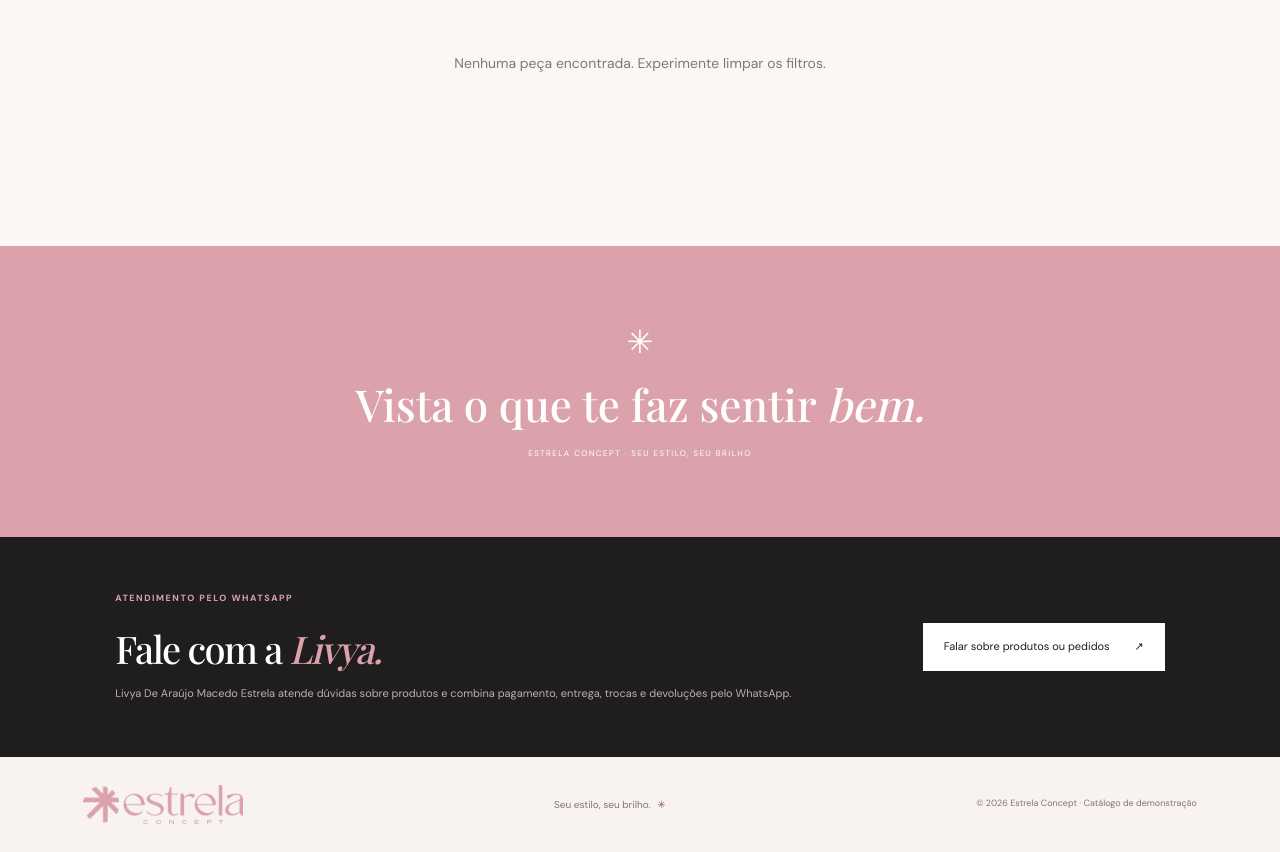
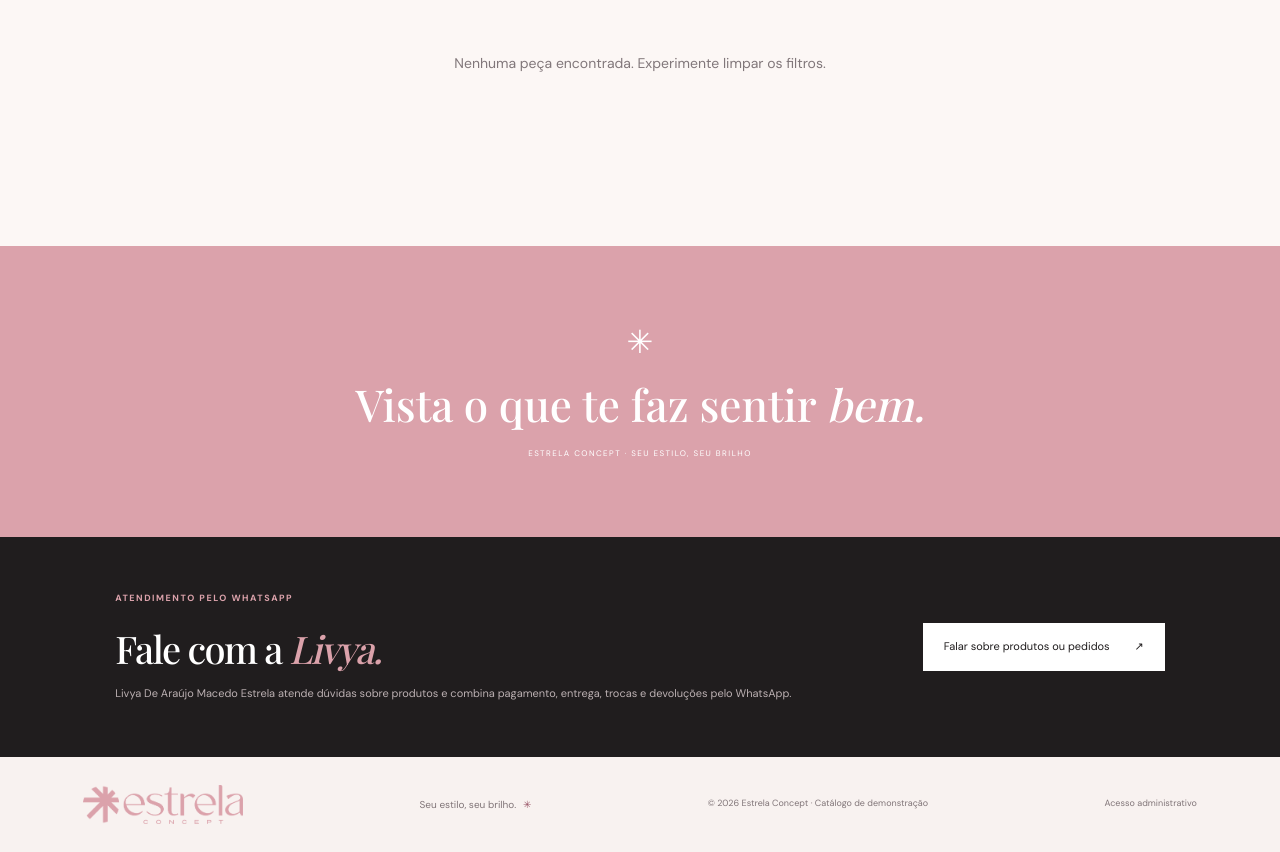
Before and after one commit to guilhermeestrela10/estrela-concept, a plain HTML site: page index.html in a window 1280 px wide. Shown: the part 1303-2155 px from the top of the page. Drawn offline with nearby package versions, Linux system fonts and the light colour scheme; no server answers.

Commit message:
Add discreet admin access link in footer

```diff
--- a/index.html
+++ b/index.html
@@ -70,7 +70,7 @@
     <section class="contact section-wrap" id="contato"><div><p class="eyebrow">ATENDIMENTO PELO WHATSAPP</p><h2>Fale com a <em>Livya.</em></h2><p>Livya De Araújo Macedo Estrela atende dúvidas sobre produtos e combina pagamento, entrega, trocas e devoluções pelo WhatsApp.</p></div><a class="button button-light" id="contact-link" target="_blank" rel="noreferrer">Falar sobre produtos ou pedidos <span>↗</span></a></section>
   </main>
 
-  <footer><a class="brand brand-footer" href="/" aria-label="Estrela Concept — início"><img class="brand-logo" src="/static/brand-horizontal.png" alt=""></a><span>Seu estilo, seu brilho. <span class="footer-star">✳︎</span></span><small>© 2026 Estrela Concept · Catálogo de demonstração</small></footer>
+  <footer><a class="brand brand-footer" href="/" aria-label="Estrela Concept — início"><img class="brand-logo" src="/static/brand-horizontal.png" alt=""></a><span>Seu estilo, seu brilho. <span class="footer-star">✳︎</span></span><small>© 2026 Estrela Concept · Catálogo de demonstração</small><a class="admin-access" href="/admin">Acesso administrativo</a></footer>
 
   <div class="overlay" id="overlay" hidden></div>
   <aside class="cart-panel" id="cart-panel" aria-labelledby="cart-title" aria-modal="true" role="dialog" tabindex="-1" hidden>
--- a/static/styles.css
+++ b/static/styles.css
@@ -100,6 +100,9 @@ footer { padding: 28px 6.5% calc(28px + env(safe-area-inset-bottom)); display: f
 .brand-footer .brand-logo { width: 160px; }
 .footer-star { margin-left: 4px; color: var(--pink-dark); }
 footer small { font-size: 9px; }
+.admin-access { color: inherit; font-size: 9px; text-decoration: none; }
+.admin-access:hover, .admin-access:focus-visible { color: var(--pink-dark); text-decoration: underline; }
+.admin-access:focus-visible { outline: 2px solid currentColor; outline-offset: 4px; }
 .overlay { position: fixed; inset: 0; z-index: 8; background: #1f181861; }
 .cart-panel { position: fixed; top: env(safe-area-inset-top); right: 0; bottom: env(safe-area-inset-bottom); z-index: 9; width: min(430px,100%); padding: 28px; display: flex; flex-direction: column; background: var(--paper); box-shadow: -15px 0 45px #1e13101a; }
 .cart-head { padding-bottom: 21px; display: flex; align-items: flex-start; justify-content: space-between; border-bottom: 1px solid var(--line); }
```
